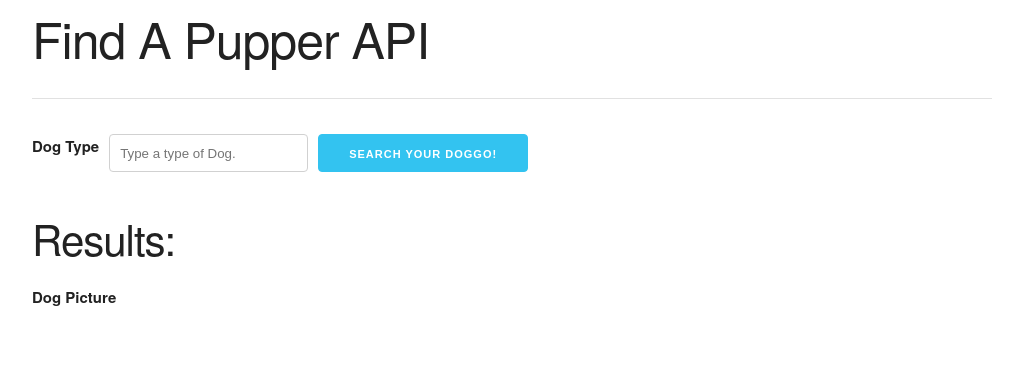
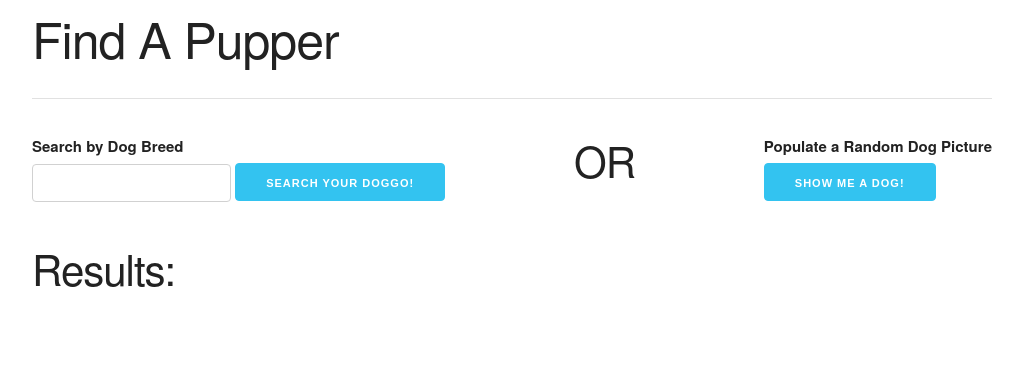
Before and after one commit to jakeaustinlewis/dog-picture-generator, a plain HTML site: page index.html in a window 1280 px wide. Shown: the whole page, without its empty margins (128-1151 px from the left). Drawn offline with Linux system fonts and the light colour scheme.

Commit message:
same materials, but with cleaned up code

```diff
--- a/dog.css
+++ b/dog.css
@@ -418,7 +418,7 @@
   @media (min-width: 1200px) {}
 
 
-  #dogTypeContainer {
+  /* #dogTypeContainer {
       width: 100%;
       height: 100%;
       display: flex;
@@ -429,4 +429,20 @@
 
   .dogTypeSpace {
       margin: 0 10px 0 0;
+  } */
+
+
+#dogTypeContainer {
+    display: flex;
+    justify-content: space-between;
   }
+
+#dogPicContainer {
+  display: flex;
+}
+
+#centerPic {
+  display: flex;
+  justify-content: center;
+  width: 100%;
+}
--- a/dog.js
+++ b/dog.js
@@ -1,12 +1,14 @@
 let searchDogButton = document.getElementById('searchDogButton');
-let typeOfDog = document.getElementById('typeOfDog');
+let breed = document.getElementById('breed');
 let dogPic = document.getElementById('dogPic');
+let ranDogButton = document.getElementById('ranDogButton');
+
 
 searchDogButton.addEventListener('click', function (e) {
-    if (typeOfDog.type !== "") {
+    if (breed.type !== "") {
         e.preventDefault();
-        typeOfDog.value=typeOfDog.value.replace(/\s/g,'');
-        let link = `https://dog.ceo/api/breed/${typeOfDog.value}/images`;
+        breed.value = breed.value.replace(/\s/g, '');
+        let link = `https://dog.ceo/api/breed/${breed.value}/images`;
         console.log('click worked');
         fetch(link)
             .then(response => response.json())
@@ -16,5 +18,17 @@ searchDogButton.addEventListener('click', function (e) {
                 dogPic.setAttribute('src', randomDogPic);
             })
     }
+});
 
+ranDogButton.addEventListener('click', function (e) {
+    e.preventDefault();
+    let link = `https://dog.ceo/api/breeds/image/random`;
+    console.log('click worked');
+    fetch(link)
+        .then(response => response.json())
+        .then(data => {
+            console.log(data);
+            let randomDogPic = data.message;
+            dogPic.setAttribute('src', randomDogPic);
+        })
 });
--- a/index.html
+++ b/index.html
@@ -6,42 +6,47 @@
     <meta name="viewport" content="width=device-width, initial-scale=1.0">
 
     <title>Ajax Hero</title>
-
-    <!-- <script defer src="jquery-2.2.4.min.js"></script>
-    <script defer src="materialize.min.js"></script> -->
     <script defer src="dog.js"></script>
 
     <link rel="stylesheet" href="https://fonts.googleapis.com/icon?family=Material+Icons">
-    <!-- <link rel="stylesheet" href="materialize.min.css"> -->
     <link rel="stylesheet" href="dog.css">
 </head>
 
 <body>
     <div class="container">
-        <h1>Find A Pupper API</h1>
+        <h1>Find A Pupper</h1>
 
         <hr>
-        <form action="">
 
-            <section id="dogTypeContainer">
-                <label for="typeOfDog" class="dogTypeSpace">Dog Type</label>
-                <input id="typeOfDog" class="dogTypeSpace" type="text" value="" placeholder="Type a type of Dog.">
+        <form id="dogTypeContainer">
+            <section>
 
-                <label for="searchDogButton"></label>
-                <input id="searchDogButton" class="button-primary" style="" type="button" value="Search Your Doggo!">
+                <label for="dog-breed" class="dogTypeSpace">Search by Dog Breed</label>
+                <input id="breed" name="dog-breed" type="text" value="">
+                <button id="searchDogButton" name="searchDogButton" class="button-primary" type="submit">Search Your Doggo!</button>
+
             </section>
 
+            <h2>OR</h2>
+
+            <section id="ranDogContainer">
+
+                <label for="ranDogButton">Populate a Random Dog Picture</label>
+                <button id="ranDogButton" class="button-primary" type="submit">SHOW ME A DOG!</button>
+
+            </section>
         </form>
 
-        <h2>Results:</h2>
-        <div id="results" class="result-list">
+        <form action="" id="dogPicContainer">
 
-            <form action="">
-                <label for="dogPicture">Dog Picture</label>
-                <img id="dogPic" src="" alt="">
+                <h2>Results:</h2>
 
-            </form>
-        </div>
+
+
+               <section id="centerPic"><img id="dogPic" src="" alt=""></img></section>
+
+        </form>
+        <!-- <h5 id="subBreed" class="subBreedList" border-bottom:"5px solid black">subBreed</h5> -->
     </div>
 </body>
 
```
